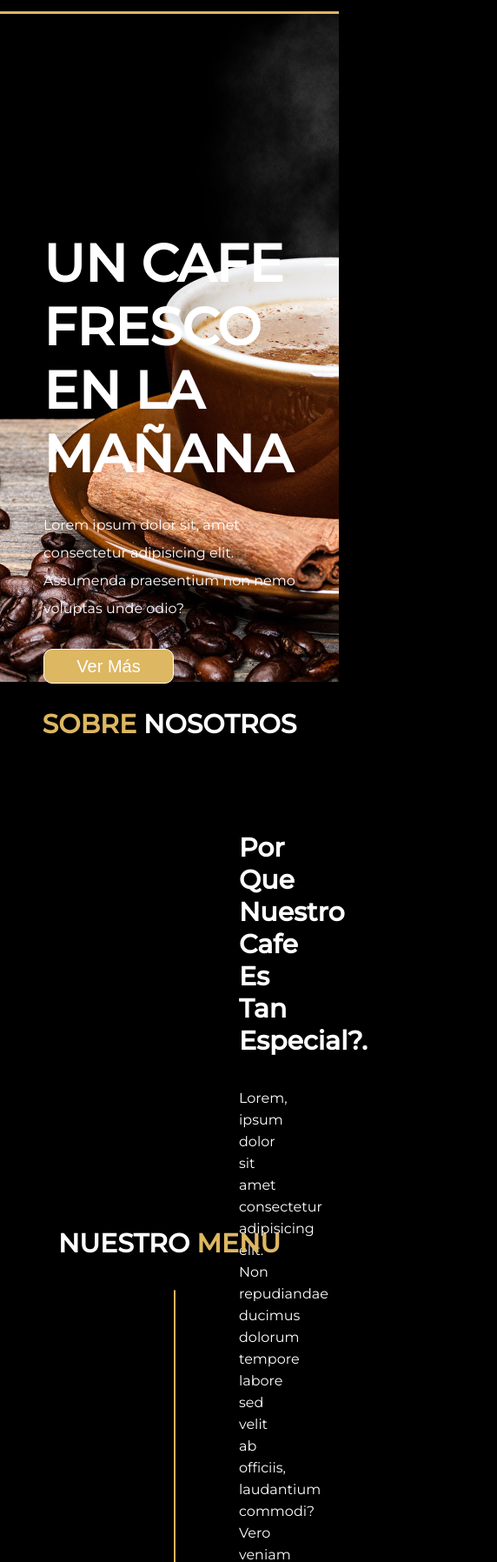
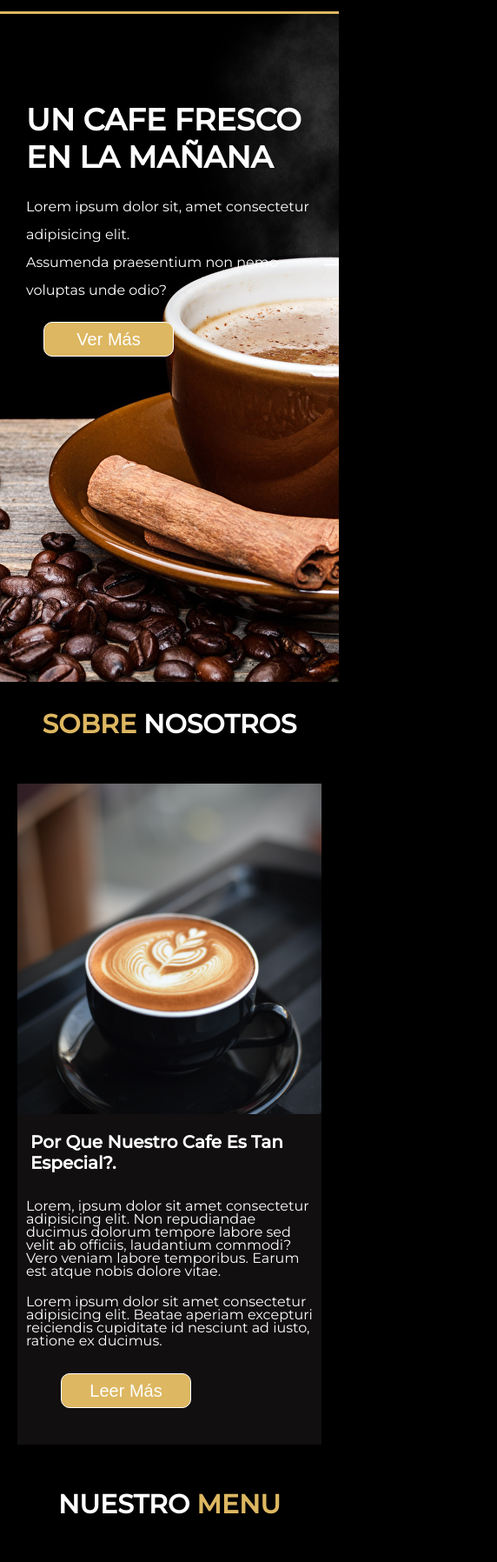
Before and after one commit to martinsegovia83/nuestro-cafe, a plain HTML site: page index.html in a window 390 px wide. Shown: the part 184-1980 px from the top of the page at 87% size, 572 px wide, since content can reach past the window. Drawn offline with Linux system fonts and the light colour scheme.

Commit message:
proyecto terminado

```diff
--- a/estilos.css
+++ b/estilos.css
@@ -6,11 +6,22 @@
     box-sizing: border-box;
 }
 
+html{
+    scroll-behavior: smooth;
+}
+
 body{
     font-family: 'Montserrat', sans-serif;
     background-color: #000000;
 }
 
+section[id]{
+    scroll-margin-top: 280px;
+}
+
+main[id]{
+    scroll-margin-top: 300px;
+}
 header{
     position: fixed;
     top: 0;
@@ -146,17 +157,17 @@
     color: #fff;
     font-size: 30px;
     text-transform: capitalize;
-    padding: 70px 20px 25px 25px;
+    padding: 20px 15px;
 }
 
 .nos2 p{
     color: #fff;
-    padding: 10px 25px;
+    padding: 10px;
     line-height: 25px;
 }
 
 .nos2 button{
-    margin-top: 25px;
+    margin-top: 20px;
     margin-left: 50px;
     width: 150px;
     height: 40px;
@@ -461,7 +472,7 @@
 footer li{
     list-style: none;
     margin: 15px;
-    transition: 1s;
+    transition: 2s;
 }
 
 footer a{
@@ -487,7 +498,35 @@
 
 footer p{
     color: #fff;
+    font-size: 15px;
 }
+
+
+@media(max-width:1240px){
+    .nosotros{
+        width: 100%;
+        height: 800px;
+        display: flex;
+        flex-direction: column;
+        padding: 5px 50px;
+    }
+
+    .nos1{
+        height: 50%;
+        width: 100%;
+    }
+
+    .nos2{
+        height: 50%;
+        width: 100%;
+    }
+
+    .nuestro-menu{
+        margin: 5px 100px;
+    }
+}
+
+
 @media(max-width:768px){
     .checkbtn{
         display: block;
@@ -521,4 +560,73 @@
         transition: all 0.7s;
     }
 
+    main h1{
+        padding-top: 50px;
+        padding-left: 20px;
+        font-size: 60px;
+    }
+
+
+    footer li{
+        margin: 5px;
+    }
+
+    footer a{
+        font-size: 15px;
+    }
 }
+
+@media(max-width:640px){
+
+    main h1{
+        padding-top: 100px;
+        padding-left: 30px;
+        font-size: 35px;
+
+    }
+
+    main p{
+        padding: 20px 30px;
+        line-height: 2em;
+    }
+
+    .nosotros{
+        padding: 20px;
+    }
+
+    .nos2 h3{
+        font-size: 20px;
+    }
+
+    .nos2 p{
+        line-height: 15px;
+    }
+
+    .nuestro-menu{
+        margin: 20px;
+    }
+
+    .card{
+        margin: 20px 10px;
+    }
+
+    .productos div{
+        margin: 20px;
+        padding: 10px;
+    }
+
+    .contacto{
+        display: flex;
+        flex-direction: column;
+        padding: 20px;
+    }
+
+    .contacto div{
+        width: 100%;
+        margin: 5px;
+    }
+
+    .fin{
+        display: none;
+    }
+}
```
